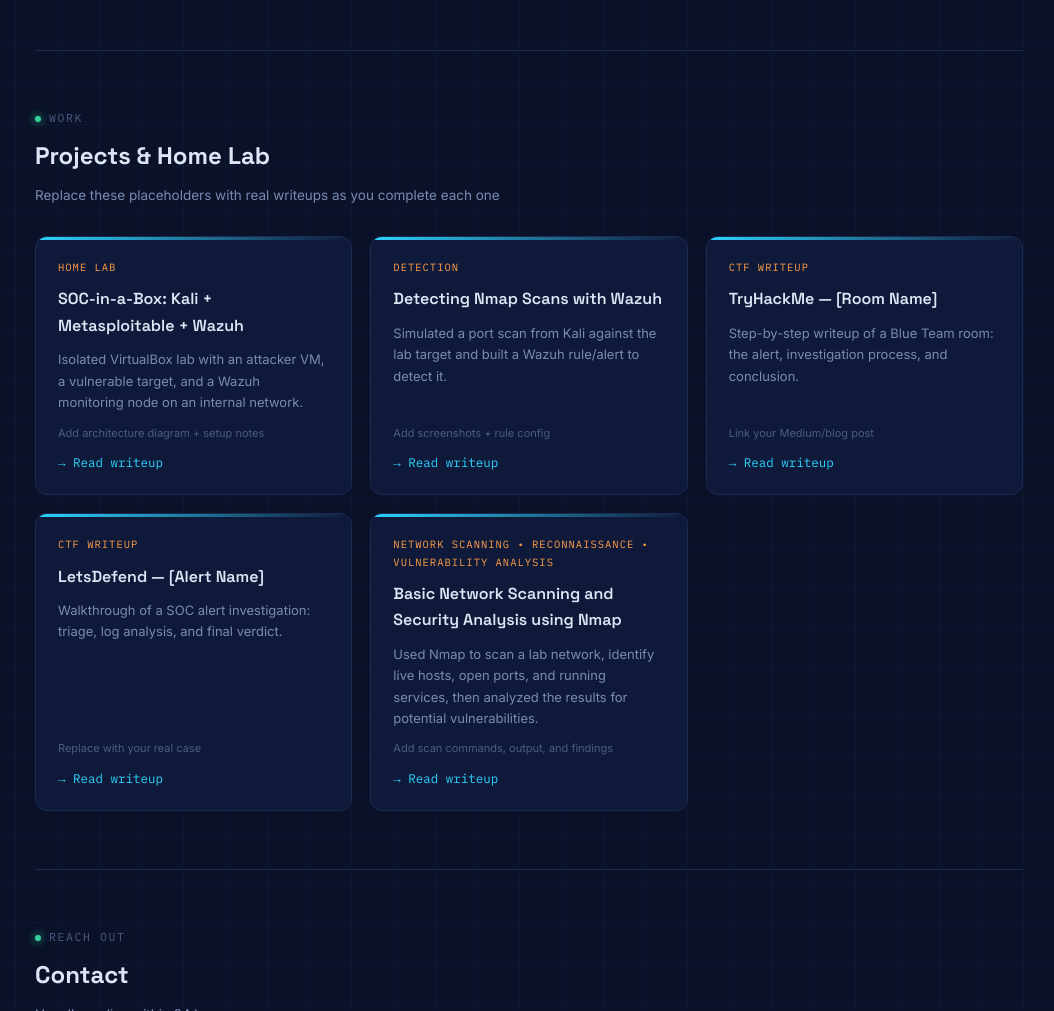
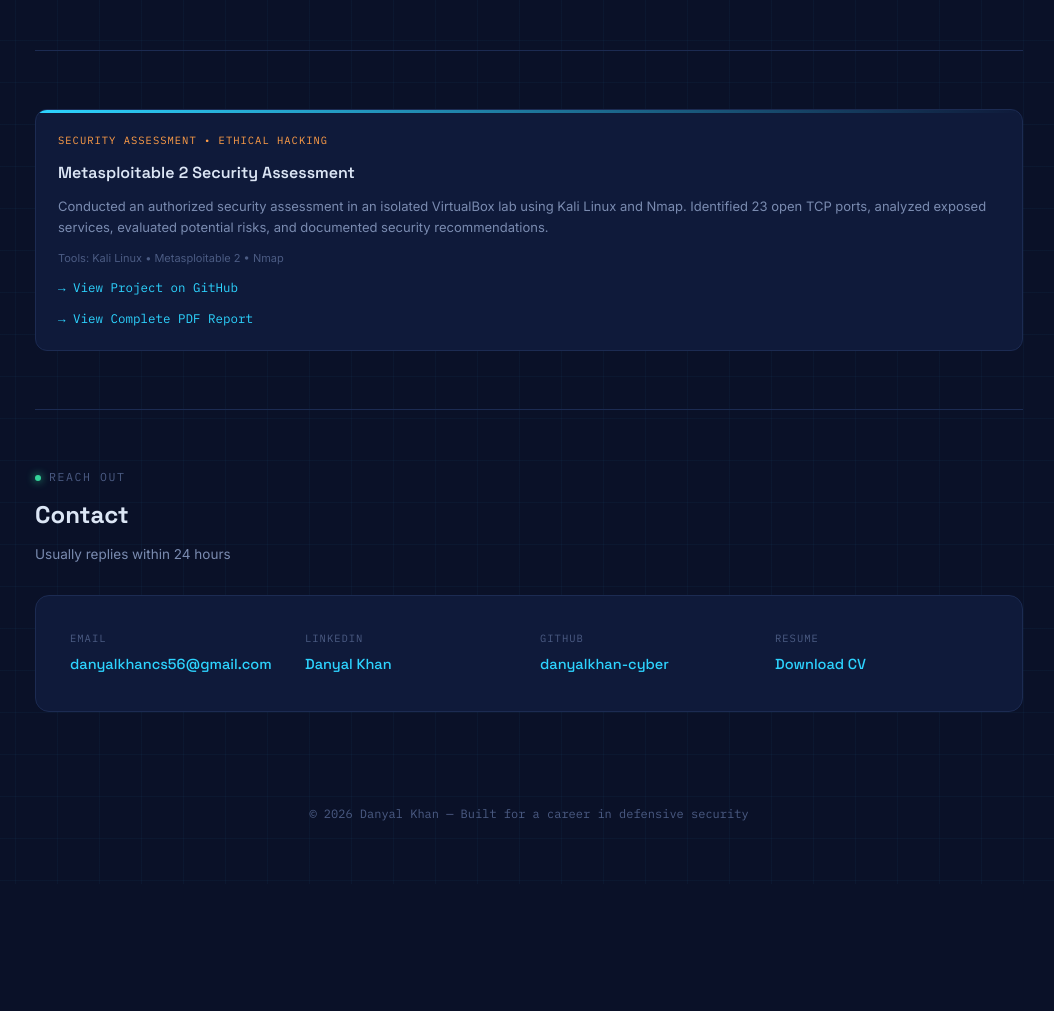
Before and after one commit to danyalkhan-cyber/My-Portfolio, a plain HTML site: page My Professional-portfolio.html in a window 1280 px wide. Shown: the part 2900-3911 px from the top of the page, without its empty margins (111-1165 px from the left). After the commit the page ends 3784 px from the top, so only its background shows below. Drawn offline with Linux system fonts and the light colour scheme.

Commit message:
Update My Professional-portfolio.html

```diff
--- a/My Professional-portfolio.html
+++ b/My Professional-portfolio.html
@@ -377,51 +377,38 @@
   </section>
 
   <section id="projects">
-    <div class="label"><span class="dot"></span>Work</div>
-    <h2 class="sec-title">Projects &amp; Home Lab</h2>
-    <p class="sec-sub">Replace these placeholders with real writeups as you complete each one</p>
-    <div class="proj-grid">
-      <div class="proj-card">
-        <div class="proj-tag">Home Lab</div>
-        <div class="proj-title">SOC-in-a-Box: Kali + Metasploitable + Wazuh</div>
-        <div class="proj-desc">Isolated VirtualBox lab with an attacker VM, a vulnerable target, and a
-        Wazuh monitoring node on an internal network.</div>
-        <div class="placeholder-note">Add architecture diagram + setup notes</div>
-        <a class="proj-link" href="#">→ Read writeup</a>
-      </div>
-      <div class="proj-card">
-        <div class="proj-tag">Detection</div>
-        <div class="proj-title">Detecting Nmap Scans with Wazuh</div>
-        <div class="proj-desc">Simulated a port scan from Kali against the lab target and built a
-        Wazuh rule/alert to detect it.</div>
-        <div class="placeholder-note">Add screenshots + rule config</div>
-        <a class="proj-link" href="#">→ Read writeup</a>
-      </div>
-      <div class="proj-card">
-        <div class="proj-tag">CTF Writeup</div>
-        <div class="proj-title">TryHackMe — [Room Name]</div>
-        <div class="proj-desc">Step-by-step writeup of a Blue Team room: the alert, investigation
-        process, and conclusion.</div>
-        <div class="placeholder-note">Link your Medium/blog post</div>
-        <a class="proj-link" href="#">→ Read writeup</a>
-      </div>
-      <div class="proj-card">
-        <div class="proj-tag">CTF Writeup</div>
-        <div class="proj-title">LetsDefend — [Alert Name]</div>
-        <div class="proj-desc">Walkthrough of a SOC alert investigation: triage, log analysis, and
-        final verdict.</div>
-        <div class="placeholder-note">Replace with your real case</div>
-        <a class="proj-link" href="#">→ Read writeup</a>
-      </div>
-      <div class="proj-card">
-        <div class="proj-tag">Network Scanning • Reconnaissance • Vulnerability Analysis</div>
-        <div class="proj-title">Basic Network Scanning and Security Analysis using Nmap</div>
-        <div class="proj-desc">Used Nmap to scan a lab network, identify live hosts, open ports, and
-        running services, then analyzed the results for potential vulnerabilities.</div>
-        <div class="placeholder-note">Add scan commands, output, and findings</div>
-        <a class="proj-link" href="#">→ Read writeup</a>
-      </div>
-    </div>
+
+<div class="proj-card">
+  <div class="proj-tag">Security Assessment • Ethical Hacking</div>
+
+  <div class="proj-title">
+    Metasploitable 2 Security Assessment
+  </div>
+
+  <div class="proj-desc">
+    Conducted an authorized security assessment in an isolated
+    VirtualBox lab using Kali Linux and Nmap. Identified 23 open
+    TCP ports, analyzed exposed services, evaluated potential risks,
+    and documented security recommendations.
+  </div>
+
+  <div class="placeholder-note">
+    Tools: Kali Linux • Metasploitable 2 • Nmap
+  </div>
+
+  <a class="proj-link"
+     href="https://github.com/danyalkhan-cyber/Ethical-Hacking-Project"
+     target="_blank" rel="noopener noreferrer">
+    → View Project on GitHub
+  </a>
+
+  <a class="proj-link"
+     href="https://github.com/danyalkhan-cyber/Ethical-Hacking-Project/blob/main/reports/Metasploitable2_Project_Report_With_Screenshots.pdf"
+     target="_blank" rel="noopener noreferrer">
+    → View Complete PDF Report
+  </a>
+</div>
+
   </section>
 
   <section id="contact">
```
